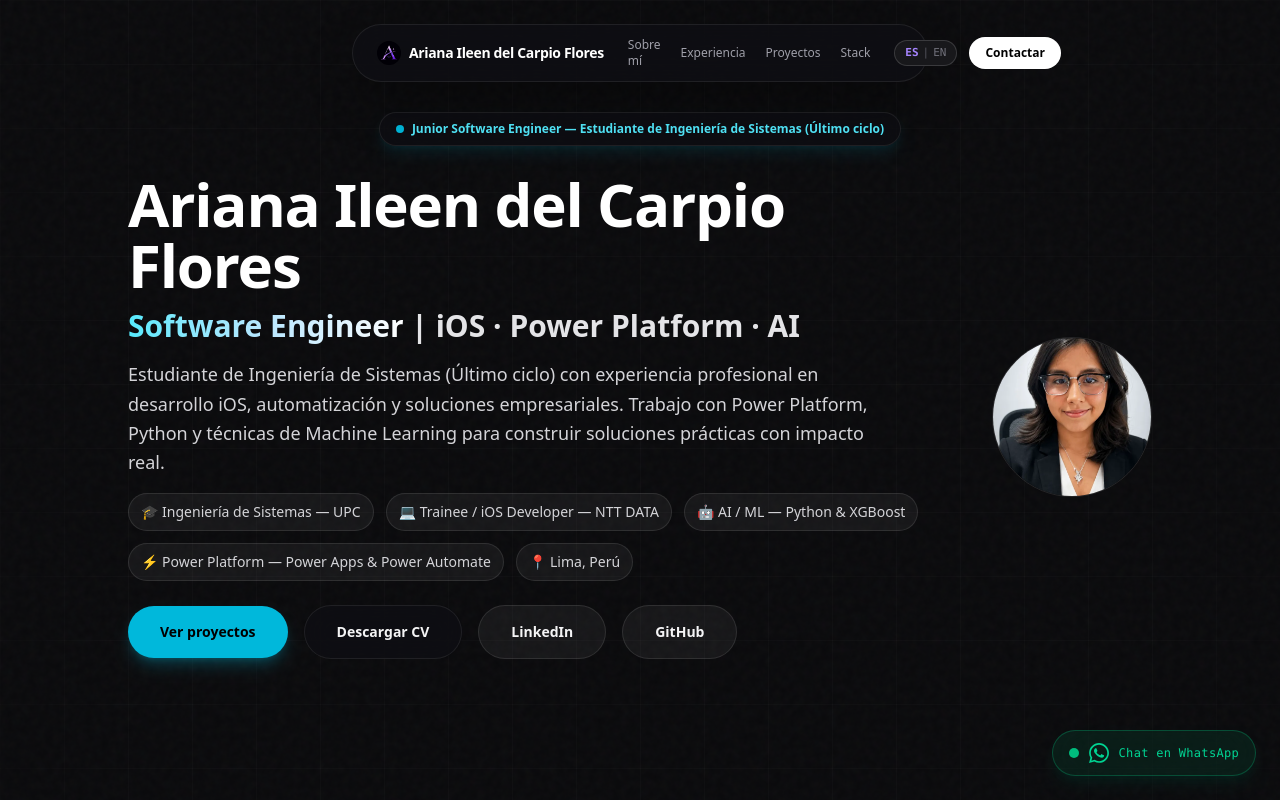
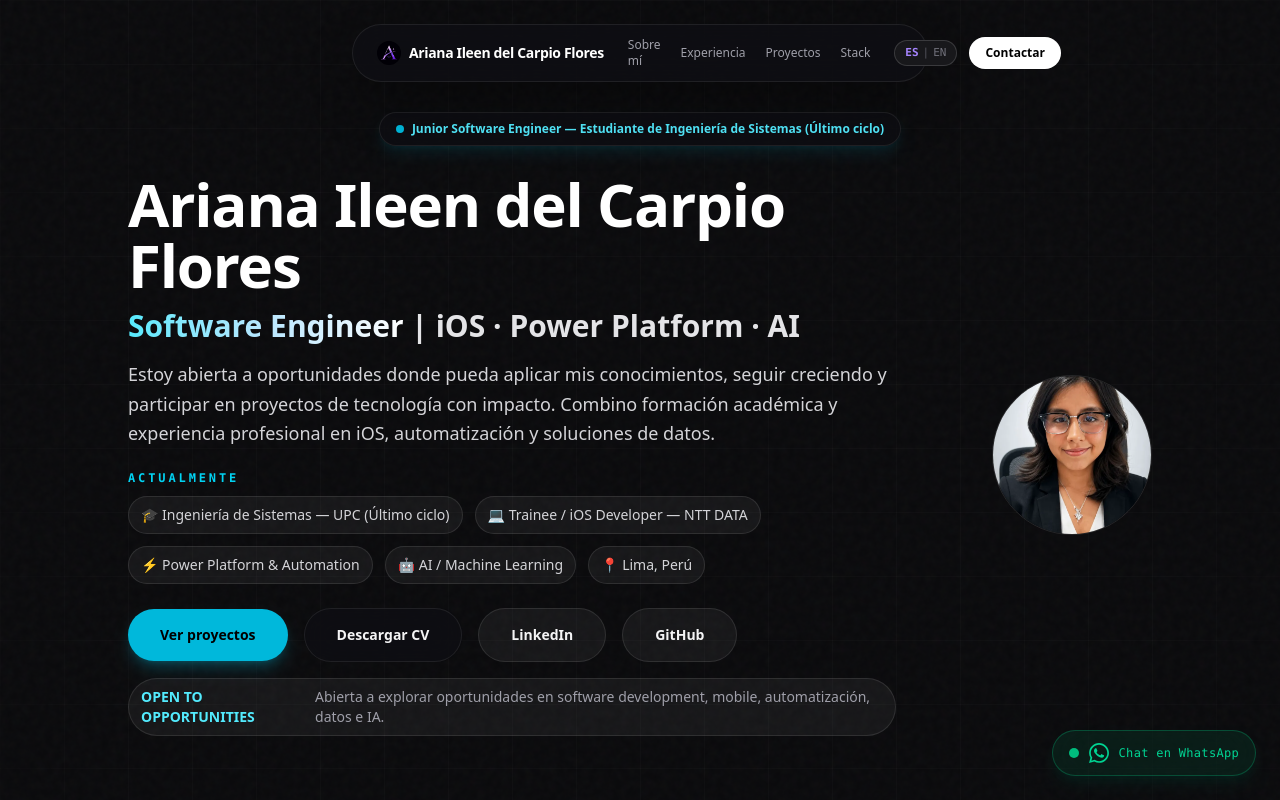
Before and after one commit to Aridcf05/ariana-portfolio, a Next.js app: page / in a window 1280 px wide. Shown: the top 800 px of the page. Built offline with nearby package versions, Linux system fonts and the light colour scheme.

Commit message:
docs: update positioning, About, CURRENTLY and Open-to-opportunities indicator; clarify TechStack as areas of experience

```diff
--- a/src/components/sections/Hero.tsx
+++ b/src/components/sections/Hero.tsx
@@ -85,25 +85,28 @@
             transition={{ duration: 0.6, delay: 0.2 }}
             className="mt-4 text-base sm:text-lg text-zinc-300 max-w-3xl font-normal leading-relaxed"
           >
-            Estudiante de Ingeniería de Sistemas (Último ciclo) con experiencia profesional en
-            desarrollo iOS, automatización y soluciones empresariales. Trabajo con Power Platform,
-            Python y técnicas de Machine Learning para construir soluciones prácticas con impacto real.
+            Estoy abierta a oportunidades donde pueda aplicar mis conocimientos, seguir creciendo y
+            participar en proyectos de tecnología con impacto. Combino formación académica y
+            experiencia profesional en iOS, automatización y soluciones de datos.
           </motion.p>
 
           {/* Currently compact */}
+          <div className="mt-4">
+           <span className="text-xs font-mono uppercase tracking-[0.24em] text-cyan-400 font-semibold">ActualmentE</span>
            <motion.div
              initial={{ opacity: 0, y: 12 }}
              animate={{ opacity: 1, y: 0 }}
              transition={{ duration: 0.6, delay: 0.28 }}
-            className="mt-4 flex flex-wrap gap-3 items-center text-sm text-zinc-300"
+             className="mt-2 flex flex-wrap gap-3 items-center text-sm text-zinc-300"
              aria-hidden={false}
            >
-            <span className="px-3 py-2 rounded-full bg-white/5 border border-white/10">🎓 Ingeniería de Sistemas — UPC</span>
+             <span className="px-3 py-2 rounded-full bg-white/5 border border-white/10">🎓 Ingeniería de Sistemas — UPC (Último ciclo)</span>
              <span className="px-3 py-2 rounded-full bg-white/5 border border-white/10">💻 Trainee / iOS Developer — NTT DATA</span>
-            <span className="px-3 py-2 rounded-full bg-white/5 border border-white/10">🤖 AI / ML — Python & XGBoost</span>
-            <span className="px-3 py-2 rounded-full bg-white/5 border border-white/10">⚡ Power Platform — Power Apps & Power Automate</span>
+             <span className="px-3 py-2 rounded-full bg-white/5 border border-white/10">⚡ Power Platform & Automation</span>
+             <span className="px-3 py-2 rounded-full bg-white/5 border border-white/10">🤖 AI / Machine Learning</span>
              <span className="px-3 py-2 rounded-full bg-white/5 border border-white/10">📍 Lima, Perú</span>
            </motion.div>
+          </div>
 
           <motion.div
             initial={{ opacity: 0, y: 20 }}
@@ -147,6 +150,20 @@
               GitHub
             </a>
           </motion.div>
+
+          {/* Open to opportunities indicator */}
+          <motion.div
+            initial={{ opacity: 0 }}
+            animate={{ opacity: 1 }}
+            transition={{ duration: 0.6, delay: 0.45 }}
+            className="mt-4 text-sm text-zinc-400 max-w-3xl"
+            aria-hidden={false}
+          >
+            <span className="inline-flex items-center gap-3 px-3 py-2 rounded-full bg-white/5 border border-white/10 text-sm text-zinc-300">
+                          <strong className="text-cyan-300">OPEN TO OPPORTUNITIES</strong>
+                          <span className="text-zinc-400">Abierta a explorar oportunidades en software development, mobile, automatización, datos e IA.</span>
+            </span>
+          </motion.div>
         </div>
 
         {/* Imagen de perfil (optimizada: /images/ariana-profile.webp) */}
--- a/src/components/sections/Philosophy.tsx
+++ b/src/components/sections/Philosophy.tsx
@@ -38,6 +38,10 @@
             Mi perfil combina análisis, ingeniería y producto: construyo soluciones que conectan procesos,
             datos y experiencia de usuario, con atención a la calidad, escalabilidad y claridad de la entrega.
           </p>
+          <p className="mt-2 text-zinc-400">
+            Estoy abierta a oportunidades donde pueda aplicar mis conocimientos, aprender en entornos técnicos
+            exigentes y contribuir en proyectos de impacto con un camino de crecimiento profesional.
+          </p>
         </div>
 
         <div className="mt-8 grid grid-cols-2 md:grid-cols-4 gap-4 pt-6 border-t border-white/10 text-xs font-mono text-zinc-400">
--- a/src/components/sections/TechStack.tsx
+++ b/src/components/sections/TechStack.tsx
@@ -25,7 +25,8 @@
     <section id="stack" className="py-20 max-w-6xl mx-auto px-4 relative z-10">
       <div className="text-center mb-14">
         <span className="text-xs font-mono uppercase tracking-[0.28em] text-cyan-400 font-semibold">Tech Stack</span>
-        <h2 className="text-3xl md:text-5xl font-bold text-white tracking-tight mt-2">Stack de tecnologías</h2>
+        <h2 className="text-3xl md:text-5xl font-bold text-white tracking-tight mt-2">Áreas de experiencia e interés</h2>
+        <p className="text-zinc-400 mt-2 max-w-2xl mx-auto">Listado representativo de tecnologías y áreas donde tengo experiencia práctica o interés profesional.</p>
       </div>
 
       <div className="grid md:grid-cols-2 xl:grid-cols-4 gap-6">
```
Lines whose indentation alone changed are shown as unchanged.
